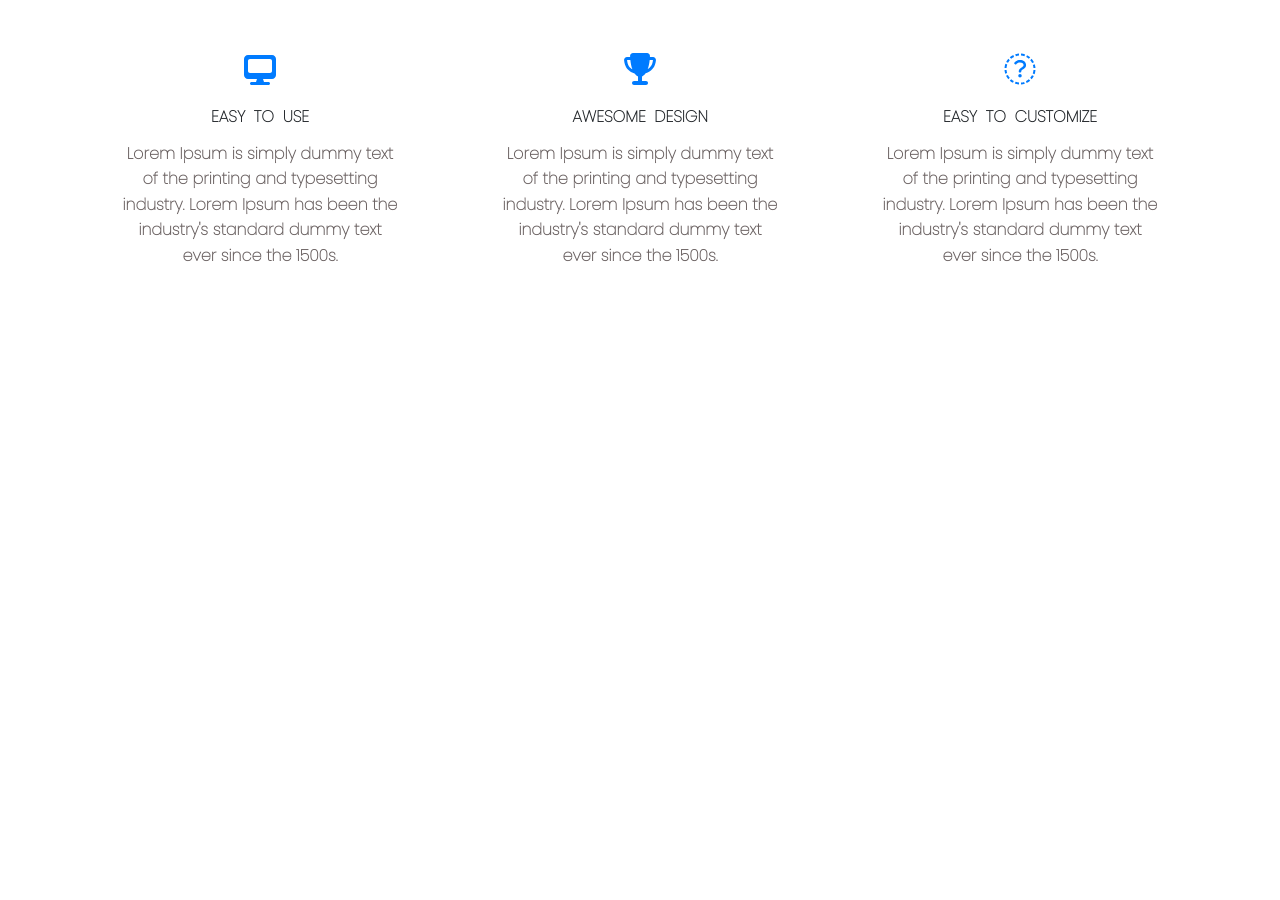
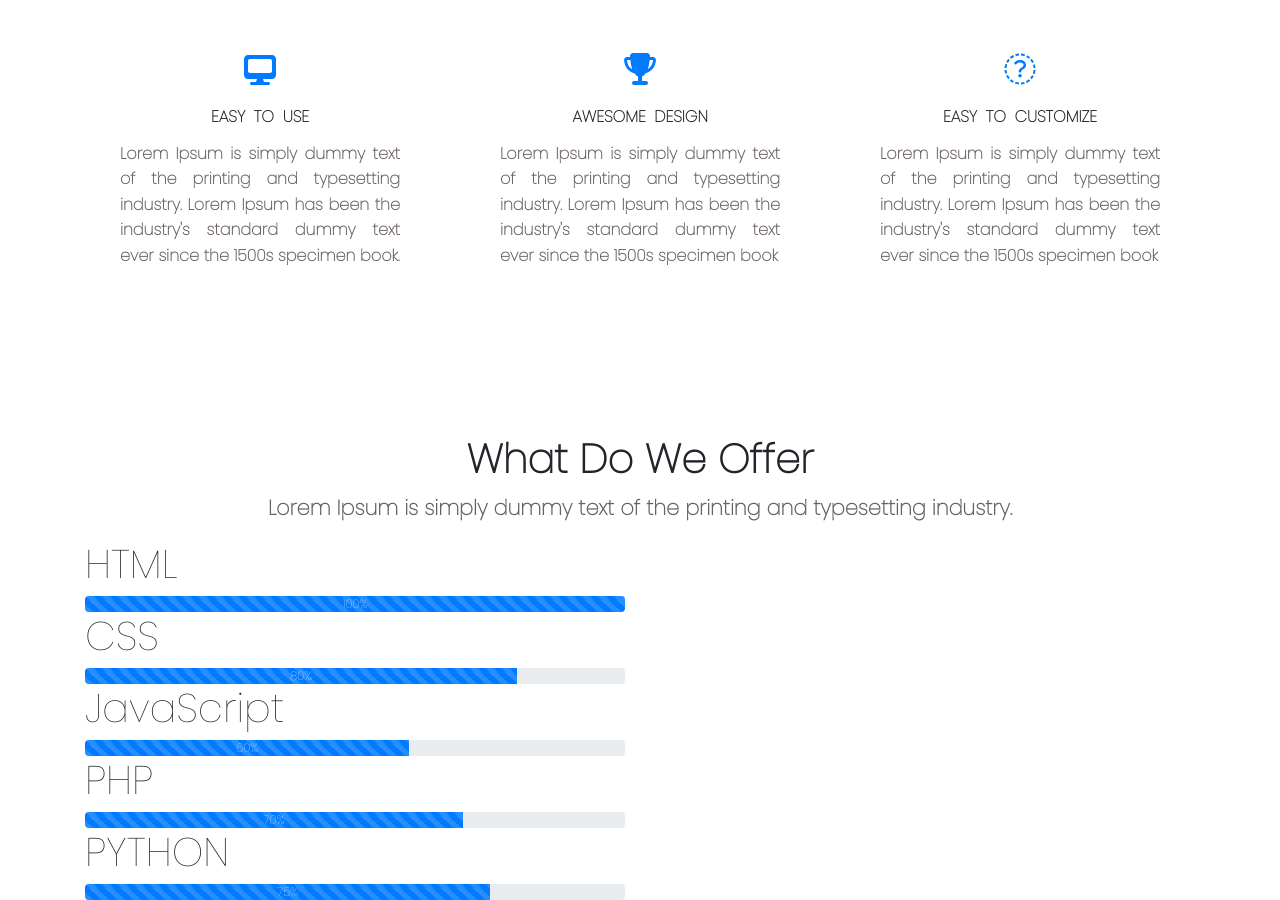
Before and after one commit to JA-SUJON/Bootstrap, a plain HTML site: page index.html in a window 1280 px wide. Shown: the part 897-1797 px from the top of the page. Before the commit the page ends 1332 px from the top, so only its background shows below. Drawn offline with nearby package versions, Linux system fonts and the light colour scheme.

Commit message:
Offer Section Left Site Design Complite(Progress Bar Design)

```diff
--- a/css/style.css
+++ b/css/style.css
@@ -130,4 +130,4 @@ Welcome Area Section
     line-height: 1.1;
     word-spacing: 4px;
 }
-.welcome_area .single_welcome p{font-size: 1rem;}
+.welcome_area .single_welcome p{font-size: 1rem; text-align: justify;}
--- a/index.html
+++ b/index.html
@@ -73,26 +73,84 @@
                 <a href="#"><i class="fa-2x fas fa-desktop"></i></a>
                 <h2>EASY TO USE</h2>
                 <p>Lorem Ipsum is simply dummy text of the printing and typesetting industry.
-                    Lorem Ipsum has been the industry's standard dummy text ever since the 1500s.</p>
+                    Lorem Ipsum has been the industry's standard dummy text ever since the 1500s specimen book.</p>
             </div>
 
             <div class="single_welcome col-lg-4 col-md-4 col-12">
                 <a href="#"><i class="fa-2x fas fa-trophy"></i></a>
                 <h2>AWESOME DESIGN</h2>
                 <p>Lorem Ipsum is simply dummy text of the printing and typesetting industry.
-                    Lorem Ipsum has been the industry's standard dummy text ever since the 1500s.</p>
+                    Lorem Ipsum has been the industry's standard dummy text ever since the 1500s specimen book</p>
             </div>
 
             <div class="single_welcome col-lg-4 col-md-4 col-12">
                 <a href="#"><i class="fa-2x fas fa-magic"></i></a>
                 <h2>EASY TO CUSTOMIZE</h2>
                 <p>Lorem Ipsum is simply dummy text of the printing and typesetting industry.
-                    Lorem Ipsum has been the industry's standard dummy text ever since the 1500s.</p>
+                    Lorem Ipsum has been the industry's standard dummy text ever since the 1500s specimen book</p>
             </div>
         </div>
     </div>
 </section>
 <!--Welcome Section End-->
+
+
+<!--Offer Section Start-->
+<section class="offer_area" id="offerArea">
+    <div class="container offer_title text-center">
+        <h1 class="text-center font-weight-bold">What Do We Offer</h1>
+        <p>Lorem Ipsum is simply dummy text of the printing and typesetting industry.</p>
+    </div>
+    <div class="container">
+        <div class="row">
+            <div class="col-lg-6 col-md-12 col-12 offset-1 offset-lg-0">
+                <div class="offer_left_section">
+                    <h1>HTML</h1>
+                    <div class="progress w-75%">
+                        <div class="progress-bar progress-bar-striped progress-bar-animated"
+                        style="width: 100%">100%</div>
+                    </div>
+                </div>
+
+                <div class="offer_left_section">
+                    <h1>CSS</h1>
+                    <div class="progress w-75%">
+                        <div class="progress-bar progress-bar-striped progress-bar-animated"
+                        style="width: 80%">80%</div>
+                    </div>
+                </div>
+
+                <div class="offer_left_section">
+                    <h1>JavaScript</h1>
+                    <div class="progress w-75%">
+                        <div class="progress-bar progress-bar-striped progress-bar-animated"
+                        style="width: 60%">60%</div>
+                    </div>
+                </div>
+
+                <div class="offer_left_section">
+                    <h1>PHP</h1>
+                    <div class="progress w-75%">
+                        <div class="progress-bar progress-bar-striped progress-bar-animated"
+                        style="width: 70%">70%</div>
+                    </div>
+                </div>
+
+                <div class="offer_left_section">
+                    <h1>PYTHON</h1>
+                    <div class="progress w-75%">
+                        <div class="progress-bar progress-bar-striped progress-bar-animated"
+                        style="width: 75%">75%</div>
+                    </div>
+                </div>
+            </div>
+            <!-- End Col-md-6 -->
+
+
+        </div>
+    </div>
+</section>
+<!--Offer Section End-->
 
 
 
```
